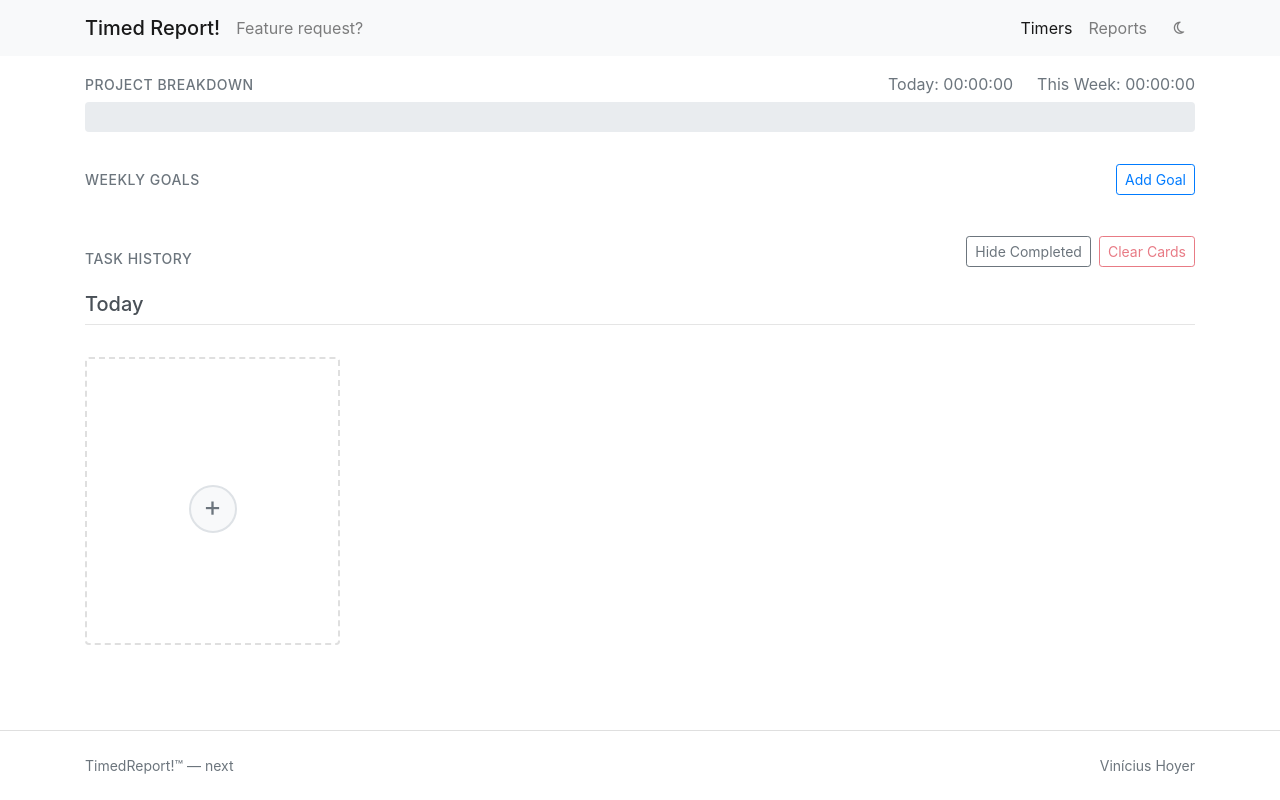
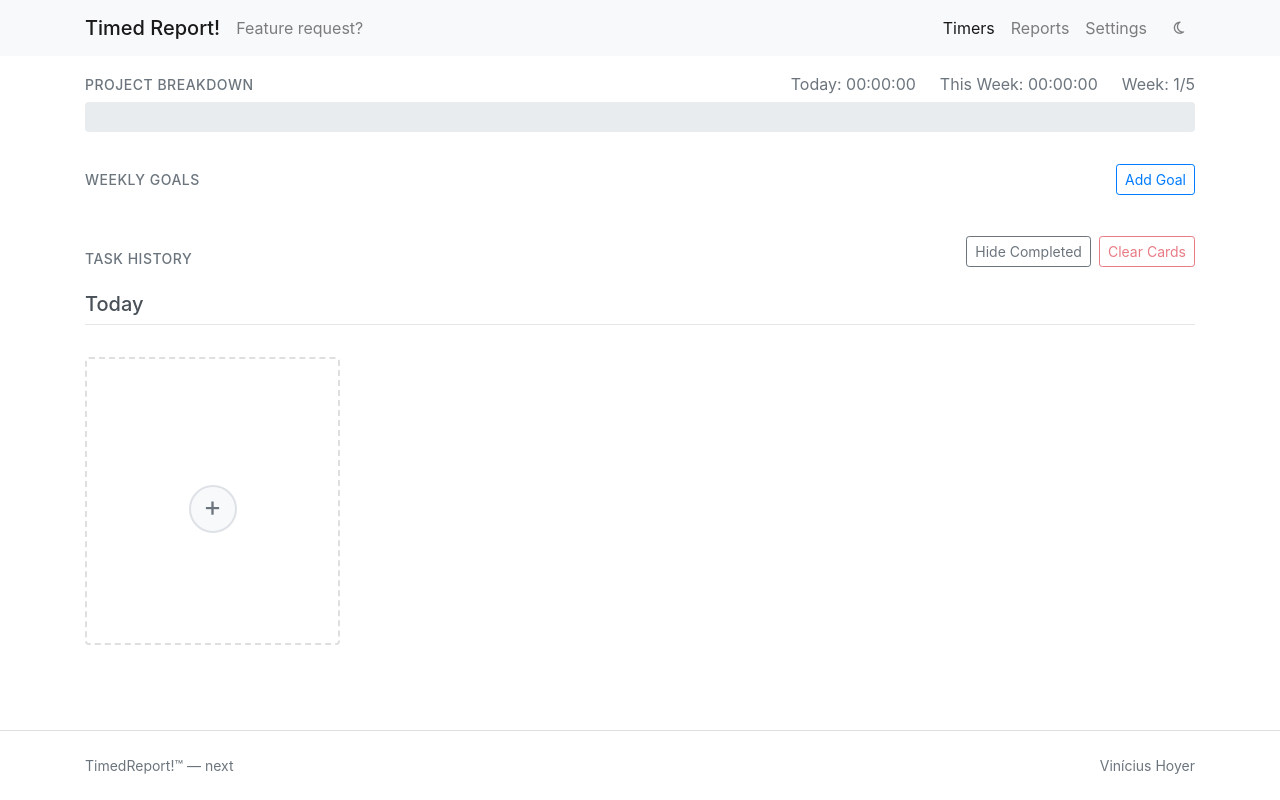
Before and after one commit to vhoyer/timedReport, a Vue app: page /#/ in a window 1280 px wide. Built offline with nearby package versions, Linux system fonts and the light colour scheme.

Commit message:
✨ Added work week limits display

```diff
--- a/src/app.vue
+++ b/src/app.vue
@@ -31,6 +31,12 @@
                 active-class="active"
                 exact-active-class="active"
               >Reports</router-link>
+              <router-link
+                class="nav-link mr-3"
+                to="/settings"
+                active-class="active"
+                exact-active-class="active"
+              >Settings</router-link>
               <button
                 type="button"
                 class="btn btn-link nav-link p-0 d-flex align-items-center justify-content-center"
--- a/src/router/index.ts
+++ b/src/router/index.ts
@@ -11,6 +11,11 @@
     path: '/reports',
     name: 'Reports',
     component: () => import('../views/Reports.vue')
+  },
+  {
+    path: '/settings',
+    name: 'Settings',
+    component: () => import('../views/Settings.vue')
   },
   // Add a catch-all route that redirects to the home page
   {
--- /dev/null
+++ b/src/store/settings.ts
@@ -0,0 +1,62 @@
+import { ref, watch } from 'vue';
+
+interface AppSettings {
+  workWeekDays: number;
+}
+
+const STORAGE_KEY = 'app-settings';
+const DEFAULT_SETTINGS: AppSettings = {
+  workWeekDays: 5, // Default to 5-day work week
+};
+
+// Load settings from localStorage
+const loadSettings = (): AppSettings => {
+  try {
+    const saved = localStorage.getItem(STORAGE_KEY);
+    return saved ? JSON.parse(saved) : { ...DEFAULT_SETTINGS };
+  } catch (error) {
+    console.error('Failed to load settings:', error);
+    return { ...DEFAULT_SETTINGS };
+  }
+};
+
+// Create reactive settings
+const settings = ref<AppSettings>(loadSettings());
+
+// Save settings to localStorage whenever they change
+watch(
+  settings,
+  (newSettings) => {
+    try {
+      localStorage.setItem(STORAGE_KEY, JSON.stringify(newSettings));
+    } catch (error) {
+      console.error('Failed to save settings:', error);
+    }
+  },
+  { deep: true }
+);
+
+// Export the settings store
+export function useSettings() {
+  const setWorkWeekDays = (days: number) => {
+    if (days >= 1 && days <= 7) {
+      settings.value.workWeekDays = days;
+    }
+  };
+
+  return {
+    // State
+    settings,
+
+    // Getters
+    workWeekDays: () => settings.value.workWeekDays,
+
+    // Actions
+    setWorkWeekDays,
+
+    // Reset to defaults
+    resetToDefaults: () => {
+      settings.value = { ...DEFAULT_SETTINGS };
+    },
+  };
+}
--- /dev/null
+++ b/src/views/Settings.vue
@@ -0,0 +1,73 @@
+<template>
+  <div class="container">
+    <h2 class="mb-4">Settings</h2>
+
+    <div class="card mb-4">
+      <div class="card-body">
+        <h5 class="card-title d-flex align-items-center">
+          <i class="fa-duotone fa-regular fa-calendar-days mr-2"></i>
+          Work Week Settings
+        </h5>
+
+        <div class="form-group">
+          <label for="workWeekDays">Work Week Duration</label>
+          <select
+            id="workWeekDays"
+            class="form-control"
+            v-model.number="workWeekDays"
+          >
+            <option v-for="n in 7" :key="n" :value="n">
+              {{ n }} day{{ n > 1 ? 's' : '' }} per week
+            </option>
+          </select>
+          <small class="form-text text-muted">
+            This affects how the week progress is displayed in the Project Breakdown section.
+          </small>
+        </div>
+      </div>
+    </div>
+
+    <div class="card">
+      <div class="card-body">
+        <h5 class="card-title d-flex align-items-center">
+          <i class="fa-duotone fa-regular fa-gear mr-2"></i>
+          Application Settings
+        </h5>
+        <button
+          class="btn btn-outline-secondary"
+          @click="resetToDefaults"
+        >
+          <i class="fa-duotone fa-regular fa-rotate-left mr-2"></i>
+          Reset to Defaults
+        </button>
+      </div>
+    </div>
+  </div>
+</template>
+
+<script setup lang="ts">
+import { ref, watch } from 'vue';
+import { useSettings } from '@/store/settings';
+
+const settingsStore = useSettings();
+const workWeekDays = ref(settingsStore.workWeekDays());
+
+// Watch for changes and update the store
+watch(workWeekDays, (newValue) => {
+  settingsStore.setWorkWeekDays(newValue);
+});
+
+// Watch for changes in the store and update local ref
+watch(() => settingsStore.settings.value.workWeekDays, (newValue) => {
+  workWeekDays.value = newValue;
+});
+
+const resetToDefaults = () => {
+  settingsStore.resetToDefaults();
+  workWeekDays.value = settingsStore.workWeekDays();
+};
+</script>
+
+<style scoped>
+/* Add component styles here */
+</style>
--- a/src/views/Timers.vue
+++ b/src/views/Timers.vue
@@ -5,7 +5,8 @@
         <h2 class="section-title mb-2">Project Breakdown</h2>
         <div class="total-times text-muted">
           <span class="mr-4">Today: {{ totalWorkTime }}</span>
-          <span>This Week: {{ weeklyWorkTime }}</span>
+          <span class="mr-4">This Week: {{ weeklyWorkTime }}</span>
+          <span>Week: {{ currentDayOfWeek }}/{{ workWeekDays }}</span>
         </div>
       </div>
       <div class="progress" style="height: 30px;">
@@ -259,7 +260,8 @@
 
 <script lang="ts">
 import type { Task } from './global';
-import { defineComponent } from 'vue';
+import { defineComponent, computed } from 'vue';
+import { useSettings } from '@/store/settings';
 import $ from 'jquery';
 import TaskCard from '../components/task-card.vue';
 import ContextMenu from '../components/context-menu.vue';
@@ -324,6 +326,24 @@
       lastWeekAchieved: string; // YYYY-WW format
     }[],
   }),
+  setup() {
+    const settings = useSettings();
+    const workWeekDays = computed(() => settings.workWeekDays());
+
+    const currentDayOfWeek = computed(() => {
+      const today = new Date();
+      const dayOfWeek = today.getDay(); // 0 (Sunday) to 6 (Saturday)
+      // Convert to work week (Monday = 1, etc.)
+      const workWeekDay = dayOfWeek === 0 ? 7 : dayOfWeek; // Convert Sunday from 0 to 7
+      return Math.min(workWeekDay, workWeekDays.value);
+    });
+
+    return {
+      currentDayOfWeek,
+      workWeekDays,
+    };
+  },
+
   computed: {
     storage() {
       return [
```
Also changed, not shown: 1 other file (tests, documents, lock files or other folders).
